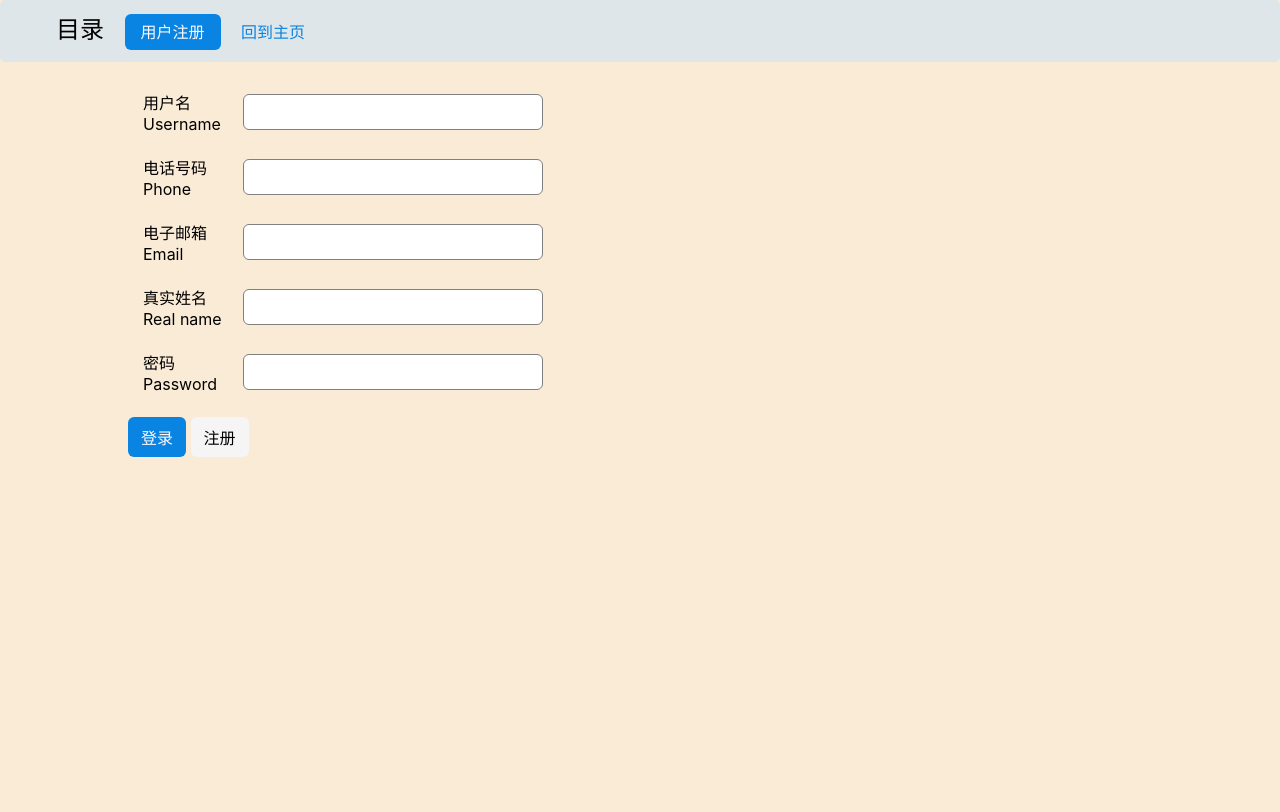
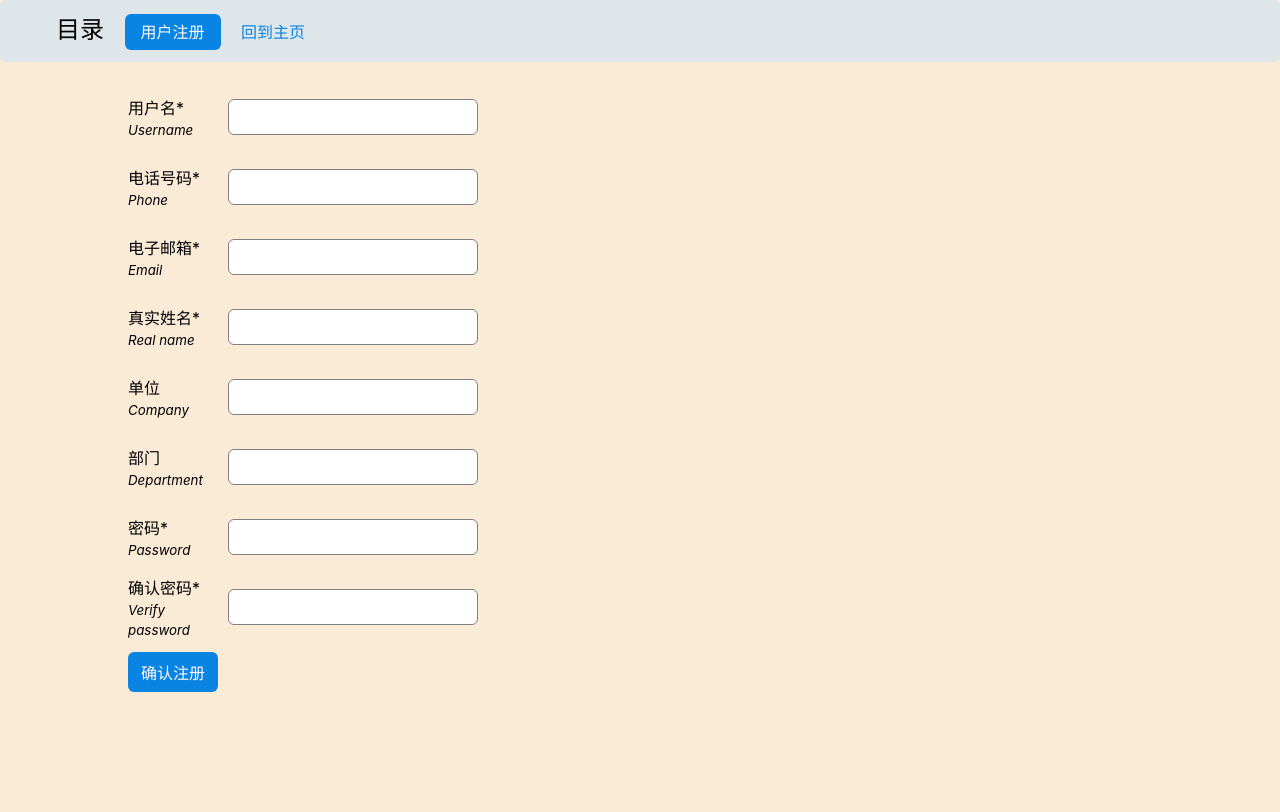
Before and after one commit to hwc0919/TsyDigitalRailway, a Flask app: page /auth/register in a window 1280 px wide. Shown: the part 60-872 px from the top of the page. Run offline with Flask 2, Linux system fonts and the light colour scheme.

Commit message:
2019.05.08 0:29, plan to add register data check.

```diff
--- a/app/auth/views.py
+++ b/app/auth/views.py
@@ -21,7 +21,7 @@ def login():
         session['username'] = username
         session['login_status'] = True
         session['role'] = role
-        return json.dumps({'status': True, 'message': '登陆成功', 'url': '/video'})
+        return json.dumps({'status': True, 'message': '登陆成功, 即将自动跳转...', 'url': '/video'})
 
 
 @auth.route('/auth/logout')
@@ -51,7 +51,7 @@ def register():
         return render_template('auth/register.html')
     else:
         form = request.form
-        if User.query.filter_by(name=form.get('username')).first() != None:
+        if User.query.filter_by(username=form.get('username')).first() != None:
             return json.dumps({'status': False, 'error_field': 'username_field', 'message': '用户名已存在', 'url': None})
         if User.query.filter_by(realname=form.get('realname')).first() != None:
             return json.dumps({'status': False, 'error_field': 'realname_field', 'message': '真实姓名重复', 'url': None})
--- a/app/main/views.py
+++ b/app/main/views.py
@@ -37,7 +37,7 @@ def overview():
 def explore_folder(folder):
     files = os.listdir(os.path.join(VIDEO_DIR, folder))
     if not files:
-        return '<h1 style="font-weight:normal;margin-left:50px">该文件夹没有视频...</h1>'
+        return '<h1 class="placeholder">该文件夹没有视频...</h1>'
     videos = [(folder, file[:-4]) for file in files if file[-4:] == '.mp4']
     return render_template('video.html', video_list=videos)
 
@@ -82,7 +82,7 @@ def search_result():
     result = search_result_dict.get('search_result')
     search_result_dict['search_result'] = None
     if not result:
-        return '<h1 style="margin-left:50px">没有找到相关视频...</h1>'
+        return '<h1 class="placeholder">没有找到相关视频...</h1>'
     return render_template('video.html', video_list=result)
 
 
--- a/app/static/css/base.css
+++ b/app/static/css/base.css
@@ -17,6 +17,10 @@ body {
 
 h1, h2, h3, h4, h5, h6 {
   font-weight: normal;
+}
+
+.placeholder {
+  margin-left: 50px;
 }
 
 @media screen and (max-width:999px) {
--- a/app/templates/auth/register.html
+++ b/app/templates/auth/register.html
@@ -14,32 +14,49 @@
     margin-left: 10%;
     display: flex;
     flex-direction: column;
-    align-items: flex-start;
+    /*  */
+  }
+
+  #register-form {
+    margin-right: auto;
   }
 
   .reg-form-group {
-    width: 400px;
     height: 50px;
     display: flex;
+    justify-content: flex-start;
     align-items: center;
-    margin: 15px;
+    margin: 20px 0;
     position: relative;
   }
 
   .reg-form-group label {
-    flex: 25%;
+    width: 100px;
     display: block;
   }
 
   .reg-form-group input {
-    flex: 75%;
+    width: 250px;
     height: 36px;
     border: 1px solid gray;
     border-radius: 6px;
     padding: 10px;
+    margin-right: 20px;
     font-size: 14px;
     outline: none;
     display: block;
+  }
+
+  .reg-feedback {
+    width: 150px;
+  }
+
+  #overall_field {
+    width: 520px;
+  }
+
+  #register-form button {
+    margin-bottom: 10px;
   }
 </style>
 {% endblock %}
@@ -66,32 +83,48 @@
         <div id="register-form-wrapper">
           <form id="register-form">
             <div class="reg-form-group">
-              <label>用户名<br>Username</label>
-              <input type="text" id="input-username" name="username" required>
+              <label>用户名*<br><small><i>Username</i></small></label>
+              <input type="text" class="input-required" id="reg-input-username" name="username" required>
+              <p class="feedback reg-feedback" id="username_field">aaa</p>
             </div>
             <div class="reg-form-group">
-              <label>电话号码<br>Phone</label>
-              <input type="text" id="input-username" name="username" required>
+              <label>电话号码*<br><small><i>Phone</i></small></label>
+              <input type="text" class="input-required" id="reg-input-phone" name="phone" required>
+              <p class="feedback reg-feedback" id="phone_field">bbb</p>
             </div>
             <div class="reg-form-group">
-              <label>电子邮箱<br>Email</label>
-              <input type="text" id="input-username" name="username" required>
+              <label>电子邮箱*<br><small><i>Email</i></small></label>
+              <input type="text" class="input-required" id="reg-input-email" name="email" required>
+              <p class="feedback reg-feedback" id="email_field"></p>
             </div>
             <div class="reg-form-group">
-              <label>真实姓名<br>Real name</label>
-              <input type="text" id="input-username" name="username" required>
+              <label>真实姓名*<br><small><i>Real name</i></small></label>
+              <input type="text" class="input-required" id="reg-input-realname" name="realname" required>
+              <p class="feedback reg-feedback" id="realname_field"></p>
             </div>
             <div class="reg-form-group">
-              <label>密码<br>Password</label>
-              <input type="password" id="input-password" name="password" required>
+              <label>单位<br><small><i>Company</i></small></label>
+              <input type="text" id="reg-input-company" name="company">
+              <p class="feedback reg-feedback" id="company_field"></p>
             </div>
-            <div class="btn-group">
-              <button type="button" class="primary-btn" onclick="login()">登录</button>
-              <a href="/auth/register">
-                <button type="button" class="secondary-btn">注册</button>
-              </a>
+            <div class="reg-form-group">
+              <label>部门<br><small><i>Department</i></small></label>
+              <input type="text" id="reg-input-department" name="department">
+              <p class="feedback reg-feedback" id="department_field"></p>
             </div>
-            <p class="feedback" id="reg-feedback">发生错误</p>
+            <div class="reg-form-group">
+              <label>密码*<br><small><i>Password</i></small></label>
+              <input type="password" class="input-required" id="reg-input-password" name="password" required>
+              <p class="feedback reg-feedback" id="password_field"></p>
+            </div>
+            <div class="reg-form-group">
+              <label>确认密码*<br><small><i>Verify password</i></small></label>
+              <input type="password" class="input-required" id="reg-input-verify-password" name="verify-password"
+                required>
+              <p class="feedback reg-feedback" id="verify_password_field"></p>
+            </div>
+            <button type="button" class="primary-btn" onclick="register()">确认注册</button>
+            <p class="feedback reg-feedback" id="overall_field"></p>
           </form>
         </div>
       </div>
@@ -99,3 +132,52 @@
   </div>
 </div>
 {% endblock %}
+
+{% block js %}
+{{super()}}
+<script>
+  function register() {
+    jQuery(".reg-feedback").text("").removeClass("d-flex");
+    // notNull检查
+    var notNullFlag = true;
+    jQuery(".input-required").each(function () {
+      if (jQuery(this).val().trim() == '') {
+        jQuery(this).siblings("p").text("此字段为必填项!").addClass("d-flex");
+        notNullFlag = false;
+      }
+    })
+    if (!notNullFlag) return false;
+    else {
+      jQuery(".reg-feedback").text("").removeClass("d-flex");
+    }
+    if (jQuery("#reg-input-password").val() != jQuery("#reg-input-verify-password").val()) {
+      jQuery("#verify_password_field").text("密码不一致").addClass("d-flex");
+      return false;
+    }
+
+    jQuery.ajax({
+      type: "POST",
+      dataType: "json",
+      url: "/auth/register",
+      data: jQuery("#register-form").serialize(),
+      success: function (json) {
+        if (json.status == false) {
+          var field_name = "#" + json.error_field;
+          jQuery(field_name).text(json.message).addClass("d-flex");
+          return false;
+        } else if (json.status == true) {
+          jQuery("input").val("");
+          setTimeout(function () { alert("注册成功!"); }, 1);
+          window.open(json.url, "_self");
+        } else {
+          jQuery("#overall_field").text("注册失败, 未知错误.").addClass("d-flex");
+          return false;
+        }
+      },
+      error: function () {
+        jQuery("#login-feedback").text("网络错误, 无法注册.").addClass("d-flex");
+      }
+    })
+  }
+</script>
+{% endblock %}
--- a/app/templates/index.html
+++ b/app/templates/index.html
@@ -29,10 +29,11 @@
   <div class="right-content-col">
     <div class="panel-group">
       <div class="content-panel panel-active" data-panel-name="overview-panel">
-        <!-- jQuery loads overview.html -->风采展示
+        <!-- jQuery loads overview.html -->
+        <h1 class="placeholder">内容加载中...</h1>
       </div>
       <div class="content-panel" data-panel-name="video-panel">
-        视频
+        <h1 class="placeholder">内容加载中...</h1>
       </div>
     </div>
   </div>
--- a/app/templates/overview.html
+++ b/app/templates/overview.html
@@ -11,7 +11,7 @@
 {% endblock %}
 
 {% block content_mid_col_wrapper %}
-<h1>此处放幻灯片</h1>
+<h1 class="placeholder">此处放幻灯片</h1>
 {% endblock %}
 
 {% block content_right_col %}
```
Also changed, not shown: app/models.py (+37 -4 lines), app/templates/base.html (+17 -12 lines), 1 other file.
